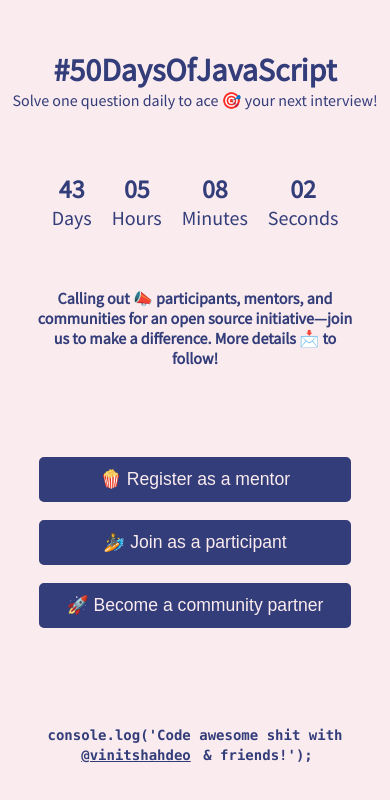
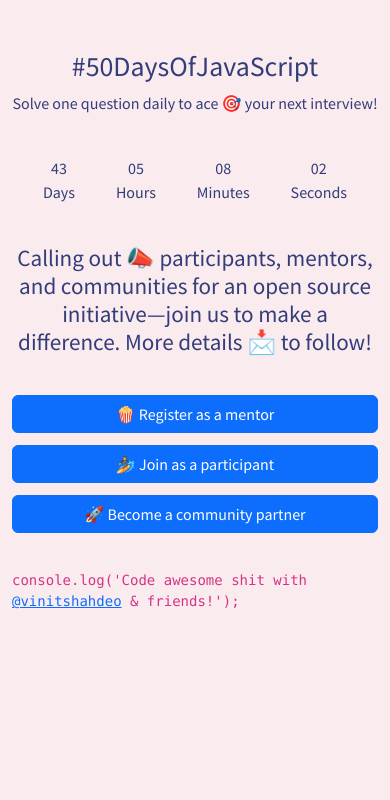
Before and after one commit to vinitshahdeo/50DaysOfJavaScript, a React (Create React App) app: page / in a window 390 px wide. Shown: the top 800 px of the page. Built offline with nearby package versions, Linux system fonts and the light colour scheme.

Commit message:
refactored entire website, now it is responsive

```diff
--- a/public/index.html
+++ b/public/index.html
@@ -45,6 +45,7 @@
       user's mobile device or desktop. See https://developers.google.com/web/fundamentals/web-app-manifest/
     -->
     <link rel="manifest" href="%PUBLIC_URL%/manifest.json" />
+    <link rel="stylesheet" href="https://cdn.jsdelivr.net/npm/bootstrap@5.2.3/dist/css/bootstrap.min.css">
     <!--
       Notice the use of %PUBLIC_URL% in the tags above.
       It will be replaced with the URL of the `public` folder during the build.
--- a/src/App.css
+++ b/src/App.css
@@ -20,227 +20,81 @@ body {
 
 .App {
   font-family: "Source Sans Pro", sans-serif;
+  height: 100vh;
+  display: flex;
+  justify-content: space-evenly;
+  flex-direction: column;
 }
 
-.Title {
-  text-align: center;
-  margin: 3px;
-  margin-top: 20px;
-  /* font-family: 'Poppins', sans-serif; */
+.title-component {
+  display: flex;
+  justify-content: center;
+  align-items: center;
+  flex-direction: column;
+  margin-bottom: 25px;
 }
 
-.Title p {
-  font-weight: 400;
+.timer-container {
+  display: flex;
+  justify-content: center;
+  align-items: center;
+  justify-content: space-evenly;
 }
 
-.timer {
-  align-items: center;
+.time-box {
   display: flex;
   justify-content: center;
-  height: 60vh;
-  margin-top: 8px;
-  padding: 10px;
-  text-align: center;
-  width: auto;
-}
-.container_2 {
   align-items: center;
-  display: flex;
-  /* display: flex; */
-  height: 60vh;
-  margin-top: 8px;
-  padding: 10px;
-  text-align: center;
-  width: 560px;
-}
-.container {
-  display: flex;
-  padding: 20px;
-  justify-content: center;
-}
-.box {
-  font-weight: 300;
-  padding: 40px;
-  color: var(--primary);
-  font-weight: bold;
-  font-size: 30px;
+  flex-direction: column;
+  margin: 0 10px;
 }
 
-.buttons {
+.calling-out-participants-container {
+  text-align: center;
+  margin-top: 40px;
+  margin-bottom: 40px;
+}
+
+.join-component-container {
   display: flex;
   justify-content: space-evenly;
-  gap: 8px;
-  position: relative;
-  bottom: 80px;
-  margin-left: 10%;
-  margin-right: 10%;
-}
-.btn {
-  border-radius: 8px;
-  padding: 10px;
-  background-color: var(--primary);
-  border: none;
-  font-size: 1.2rem;
-  font-weight: bolder;
-  border: 2px solid var(--primary);
-  color: var(--secondary);
-  transition: 0.3s;
-}
-.btn:hover {
-  cursor: pointer;
-  color: var(--primary);
-  border: 2px solid var(--primary);
-  background-color: var(--secondary);
-}
-.col-4:last-child .box {
-  border-right-color: transparent;
+  align-items: center;
 }
 
-.box p {
-  font-size: calc(18px + 2vmin);
-  margin: 0;
+.footer-component {
+  display: flex;
+  justify-content: center;
+  align-items: center;
+  margin-top: 25px;
 }
 
-.text {
-  font-size: 20px;
-  color: var(--primary);
-  font-weight: 500;
-  font-size: 20px;
+.box {
+  display: flex;
+  justify-content: center;
+  align-items: center;
+  flex-direction: column;
 }
 
-.footer {
-  padding: 8px;
-  text-align: center;
-  font-weight: 600;
-  margin-bottom: 16px;
+.box .timetext {
+  margin-bottom: 0;
 }
 
-.footer a {
-  text-decoration: underline;
-  color: var(--primary);
-  /* background-color: #333D79FF; */
-  padding: 2px;
-  border: 2px dashed var(--secondary);
-  border-radius: 4px;
-  transition: 0.8s;
-}
-
-.footer a:hover {
-  opacity: 0.9;
-  border: 2px dashed var(--primary);
-}
-
-@media only screen and (max-width: 600px) {
-  /* Make the font size smaller for smaller screens */
-  h3,
-  button,
-  code {
-    font-size: 14px;
-  }
-
-  /* Center the text in the container_2 div */
-  .container_2 {
-    text-align: center;
-    /* padding: 0 20px; */
-  }
-
-  /* .App {
-    height: 100vh;
-  } */
-
-  h1 {
-    margin-top: 50px;
-  }
-
-  .btn {
-    border-radius: 5px;
-    width: 100%;
-    padding: 10px;
-    background-color: #333d79ff;
-    border: none;
-    font-size: 1.1rem;
-    font-weight: 500;
-    border: 2px solid var(--primary);
-    color: #faebefff;
-  }
-
-  .container {
+@media screen and (max-width: 768px) {
+  .join-component-container {
     flex-direction: column;
   }
 
-  .container_2 {
-    width: auto;
+  .action-user-btn-container {
+    width: 100%;
   }
 
-  .timer,
-  .container_2 {
-    height: auto;
-    width: auto;
-    margin-bottom: 20px;
-    margin-left: 0;
+  .action-user-btn {
+    width: 100%;
+    margin-bottom: 12px;
   }
 
-  .box {
-    font-weight: 300;
-    padding: 10px;
-    color: #333d79ff;
-    font-weight: bold;
-    font-size: 10px;
-  }
-
-  .buttons {
-    position: initial;
-    margin-bottom: 20px;
-  }
-
-  .timer {
-    flex-direction: row;
-    margin-top: 20px;
-  }
-
-  /* Stack the buttons on top of each other */
-  .buttons {
-    flex-direction: column;
-    margin-top: 10%;
-  }
-
-  /* Add some spacing between the buttons */
-  .buttons .btn {
-    margin-bottom: 10px;
-  }
-
-  .footer {
-    margin-top: 20%;
-  }
-
-  h3 {
-    font-size: medium;
+  .App {
+    justify-content: flex-start;
+    padding-top: 50px;
   }
 }
-
-/* Styles for larger screens */
-@media only screen and (min-width: 601px) {
-  /* Center the text in the Title div */
-  .Title {
-    text-align: center;
-  }
-
-  /* Make the font size larger for larger screens */
-
-  h3,
-  button,
-  code {
-    font-size: 18px;
-  }
-
-  /* Add some spacing between the container_1 and container_2 divs */
-  .container .container_1,
-  .container .container_2 {
-    margin: 20px;
-  }
-
-  /* Give the Timer component more space on larger screens */
-  .container_1 {
-    width: 40%;
-  }
-}
--- a/src/App.js
+++ b/src/App.js
@@ -1,79 +1,23 @@
 import "./App.css";
-import { useEffect, useMemo, useState } from "react";
-
-const SECOND = 1000;
-const MINUTE = SECOND * 60;
-const HOUR = MINUTE * 60;
-const DAY = HOUR * 24;
+import FooterComponent from "./components/Footer";
+import JoinComponent from "./components/Join";
+import MainComponent from "./components/Main";
+import TitleComponent from "./components/Title";
 
 function App() {
   return (
     <div className="App">
-      <div className="Title">
-        <h1>#50DaysOfJavaScript</h1>
-        <p>Solve one question daily to ace 🎯 your next interview!</p>
-      </div>
       <div className="container">
-        <div className="container_1">
-          <Timer deadline="February 20, 2023" />
+        <div className="row">
+          <TitleComponent />
+          <MainComponent />
+          <JoinComponent />
+          <FooterComponent />
         </div>
-        <div className="container_2">
-          <h3>
-            Calling out 📣 participants, mentors, and communities for an open source initiative—join us to make a difference. More details 📩 to follow!
-          </h3>
-        </div>
-      </div>
-      <div className="buttons">
-        <a href="https://forms.gle/zGHWps1t7heYbcrP7" target='_blank' rel="noreferrer">
-          <button className="btn">🍿 Register as a mentor</button>
-        </a>
-        <a href="https://forms.gle/83ZKpF4S5VEqNG6P8" target='_blank' rel="noreferrer">
-          <button className="btn">🏄 Join as a participant</button>
-        </a>
-        <a href="https://forms.gle/oQAFMDofBtjeawhp8" target='_blank' rel="noreferrer">
-          <button className="btn">🚀 Become a community partner</button>
-        </a>
-      </div>
-      <div className="footer">
-        <code>
-          console.log('Code awesome shit with <a href="https://github.com/vinitshahdeo" target='_blank' rel="noreferrer">@vinitshahdeo</a> & friends!');
-        </code>
       </div>
     </div>
   );
 }
-export const Timer = ({ deadline = new Date().toString() }) => {
-  const parsedDeadline = useMemo(() => Date.parse(deadline), [deadline]);
-  const [time, setTime] = useState(parsedDeadline - Date.now());
 
-  useEffect(() => {
-    const interval = setInterval(
-      () => setTime(parsedDeadline - Date.now()),
-      1000
-    );
-
-    return () => clearInterval(interval);
-  }, [parsedDeadline]);
-
-  return (
-    <div className="timer">
-      {Object.entries({
-        Days: time / DAY,
-        Hours: (time / HOUR) % 24,
-        Minutes: (time / MINUTE) % 60,
-        Seconds: (time / SECOND) % 60,
-      }).map(([label, value]) => (
-        <div key={label} className="col-4">
-          <div className="box">
-            <p className="timetext">
-              {`${Math.floor(value)}`.padStart(2, "0")}
-            </p>
-            <span className="text">{label}</span>
-          </div>
-        </div>
-      ))}
-    </div>
-  );
-};
 
 export default App;
--- /dev/null
+++ b/src/components/Footer/index.js
@@ -0,0 +1,12 @@
+
+const FooterComponent = () => {
+  return (
+    <div className="footer-component">
+      <code>
+        console.log('Code awesome shit with <a href="https://github.com/vinitshahdeo" target='_blank' rel="noreferrer">@vinitshahdeo</a> & friends!');
+      </code>
+    </div>
+  );
+};
+
+export default FooterComponent;
--- /dev/null
+++ b/src/components/Join/index.js
@@ -0,0 +1,19 @@
+
+const JoinComponent = ({ deadline = new Date().toString() }) => {
+
+  return (
+    <div className="join-component-container">
+      <a className="action-user-btn-container" href="https://forms.gle/zGHWps1t7heYbcrP7" target='_blank' rel="noreferrer">
+        <button className="btn btn-primary action-user-btn">🍿 Register as a mentor</button>
+      </a>
+      <a className="action-user-btn-container" href="https://forms.gle/83ZKpF4S5VEqNG6P8" target='_blank' rel="noreferrer">
+        <button className="btn btn-primary action-user-btn">🏄 Join as a participant</button>
+      </a>
+      <a className="action-user-btn-container" href="https://forms.gle/oQAFMDofBtjeawhp8" target='_blank' rel="noreferrer">
+        <button className="btn btn-primary action-user-btn">🚀 Become a community partner</button>
+      </a>
+    </div>
+  );
+};
+
+export default JoinComponent;
--- /dev/null
+++ b/src/components/Main/index.js
@@ -0,0 +1,16 @@
+import Timer from "../Timer";
+
+const MainComponent = () => {
+  return (
+    <div className="main-component col-12">
+      <Timer deadline="February 20, 2023" />
+      <div className="calling-out-participants-container">
+        <h3>
+          Calling out 📣 participants, mentors, and communities for an open source initiative—join us to make a difference. More details 📩 to follow!
+        </h3>
+      </div>
+    </div>
+  );
+}
+
+export default MainComponent;
--- /dev/null
+++ b/src/components/Timer/index.js
@@ -0,0 +1,38 @@
+import { useEffect, useMemo, useState } from "react";
+import { DAY, HOUR, MINUTE, SECOND } from "../../constants/time-constants";
+
+const Timer = ({ deadline = new Date().toString() }) => {
+  const parsedDeadline = useMemo(() => Date.parse(deadline), [deadline]);
+  const [time, setTime] = useState(parsedDeadline - Date.now());
+
+  useEffect(() => {
+    const interval = setInterval(
+      () => setTime(parsedDeadline - Date.now()),
+      1000
+    );
+
+    return () => clearInterval(interval);
+  }, [parsedDeadline]);
+
+  return (
+    <div className="timer-container">
+      {Object.entries({
+        Days: time / DAY,
+        Hours: (time / HOUR) % 24,
+        Minutes: (time / MINUTE) % 60,
+        Seconds: (time / SECOND) % 60,
+      }).map(([label, value]) => (
+        <div key={label} className="time-box">
+          <div className="box">
+            <p className="timetext">
+              {`${Math.floor(value)}`.padStart(2, "0")}
+            </p>
+            <span className="text">{label}</span>
+          </div>
+        </div>
+      ))}
+    </div>
+  );
+};
+
+export default Timer;
--- /dev/null
+++ b/src/components/Title/index.js
@@ -0,0 +1,11 @@
+
+const TitleComponent = () => {
+    return (
+        <div className="col-12 title-component">
+            <h1>#50DaysOfJavaScript</h1>
+            <p>Solve one question daily to ace 🎯 your next interview!</p>
+        </div>
+    );
+};
+
+export default TitleComponent;
--- /dev/null
+++ b/src/constants/time-constants.js
@@ -0,0 +1,6 @@
+const SECOND = 1000;
+const MINUTE = SECOND * 60;
+const HOUR = MINUTE * 60;
+const DAY = HOUR * 24;
+
+export { SECOND, MINUTE, HOUR, DAY };
```
